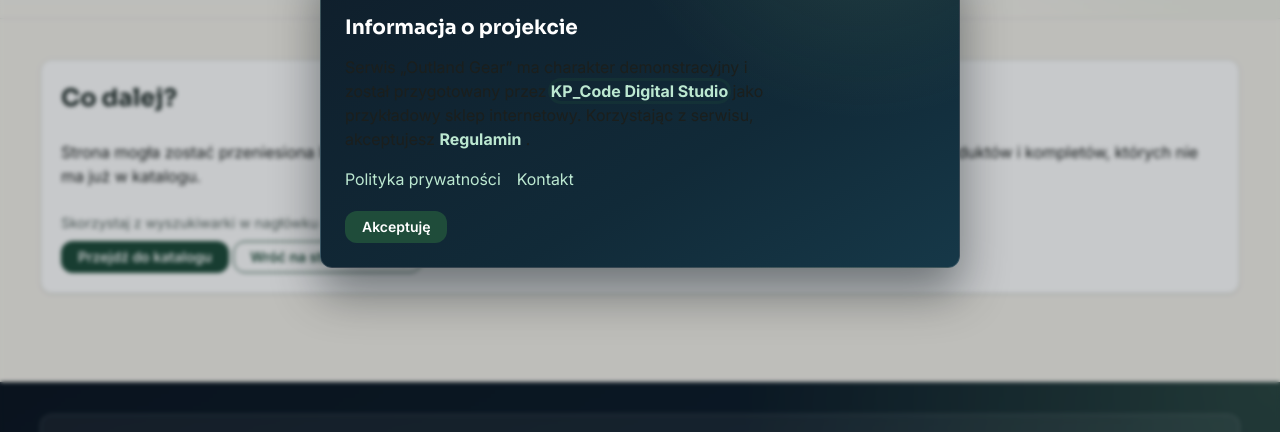
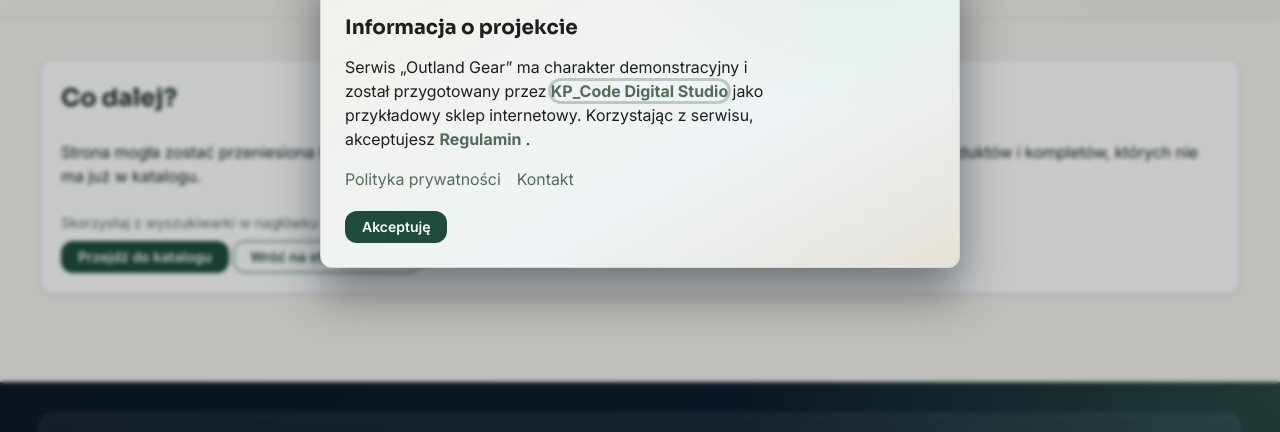
Before and after one commit to KPKrol85/DS-ecommerce-pr02-OutlandgGear, a website: page 404.html in a window 1280 px wide. Shown: the part 289-721 px from the top of the page. Drawn offline with Linux system fonts and the light colour scheme.

Commit message:
Fix the legal modal ignoring theme in the light color scheme
* add a --color-modal-bg token to both theme blocks, preserving the dark gradient exactly and building a new light-theme gradient from existing palette tokens
* switch the panel's border, background, and title color to theme-aware tokens
* move the modal's link colors off a hardcoded hex onto the existing moss/forest link pattern
* leave the ghost button's hardcoded styling untouched, confirmed legible in both themes
* document the fix in CHANGELOG.md

```diff
--- a/css/components/legal-modal.css
+++ b/css/components/legal-modal.css
@@ -24,18 +24,16 @@
   z-index: 1;
   width: min(100%, 640px);
   border-radius: var(--radius-ui);
-  border: 1px solid rgba(255, 255, 255, 0.16);
-  background:
-    radial-gradient(circle at 85% -30%, rgba(131, 189, 127, 0.18), transparent 38%),
-    linear-gradient(150deg, #0f1e2b, #112a38 62%, #163848);
-  color: var(--color-white);
+  border: 1px solid var(--color-border);
+  background: var(--color-modal-bg);
+  color: var(--color-text);
   box-shadow: 0 24px 48px rgba(2, 10, 16, 0.45);
   padding: var(--space-06);
 }
 
 .outland-legal-modal__title {
   margin-top: var(--space-02);
-  color: var(--color-white);
+  color: var(--color-text);
   font-size: var(--fs-06);
 }
 
@@ -46,11 +44,11 @@
 
 .outland-legal-modal__text a,
 .outland-legal-modal__links a {
-  color: #bce8d1;
+  color: var(--color-moss);
 }
 .outland-legal-modal__text a:hover,
 .outland-legal-modal__links a:hover {
-  color: var(--color-white);
+  color: var(--color-forest);
 }
 
 .outland-legal-modal__links {
--- a/css/tokens.css
+++ b/css/tokens.css
@@ -131,6 +131,9 @@
   --color-btn-disabled-text: #4b5854;
   --color-hero-bg: var(--color-ink);
   --color-hero-kicker: #93b29b;
+  --color-modal-bg:
+    radial-gradient(circle at 85% -30%, rgba(131, 189, 127, 0.18), transparent 38%),
+    linear-gradient(150deg, var(--color-sand), var(--color-sky) 62%, var(--color-stone));
 }
 
 @media (prefers-reduced-motion: reduce) {
@@ -198,4 +201,7 @@
   --color-btn-disabled-text: #a2b3a8;
   --color-hero-bg: #081412;
   --color-hero-kicker: #a9cab3;
+  --color-modal-bg:
+    radial-gradient(circle at 85% -30%, rgba(131, 189, 127, 0.18), transparent 38%),
+    linear-gradient(150deg, #0f1e2b, #112a38 62%, #163848);
 }
```
Also changed, not shown: CHANGELOG.md.
